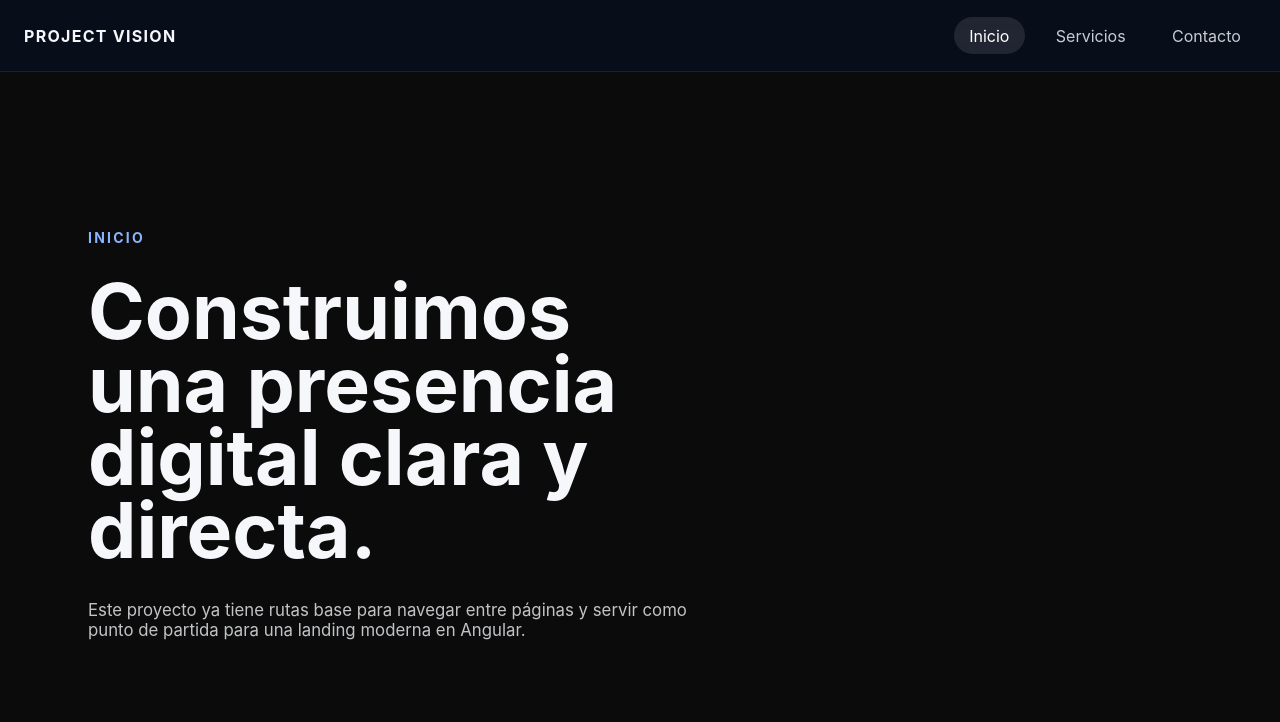
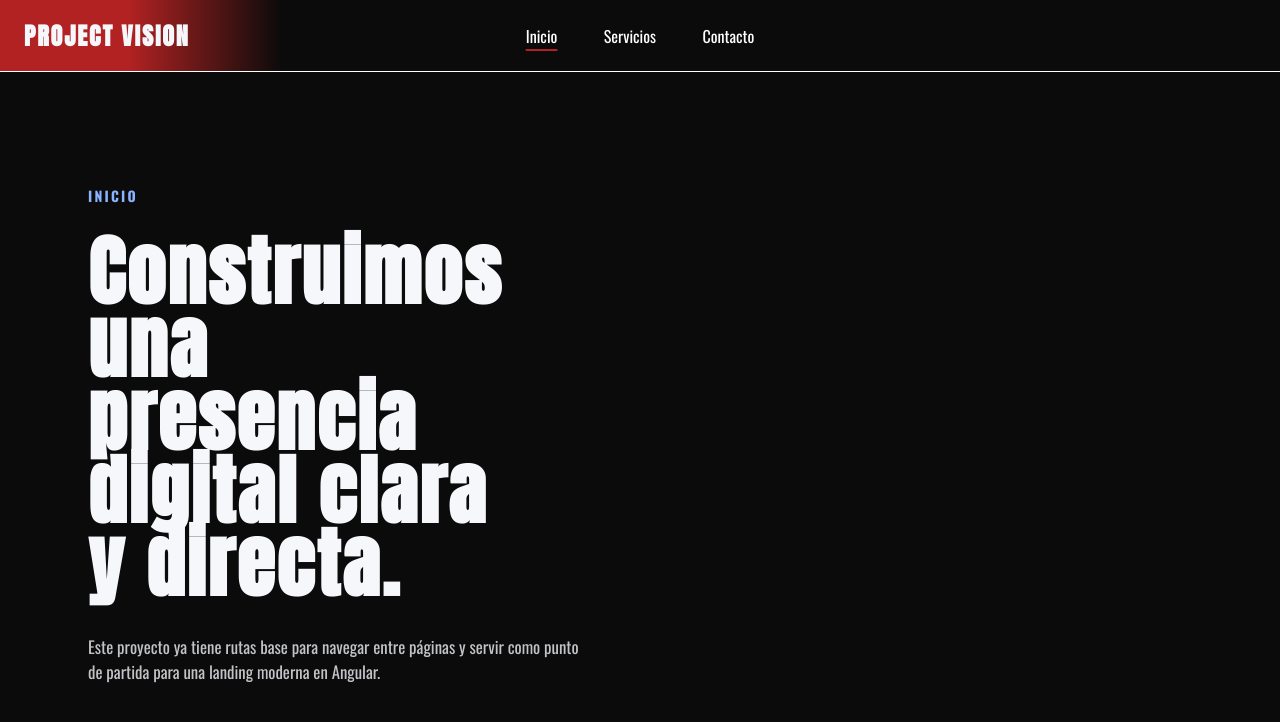
Before and after one commit to KaliKagura/project-vision, an Angular app: page /inicio in a window 1280 px wide. Shown: the top 722 px of the page. Built offline with nearby package versions, Linux system fonts and the light colour scheme.

Commit message:
feat(Navbar): Reworked navbar to center its content, added fonts

```diff
--- a/src/app/Styles/_colors.scss
+++ b/src/app/Styles/_colors.scss
@@ -1,4 +1,6 @@
 $crimson-red: #B22222;
 $light-red: #D44646;
-$dark-gray: #0b0b0b;
+
+// neutral colors
+$black: #0b0b0b;
 $white: #ffffff;
--- a/src/app/components/navbar/navbar.scss
+++ b/src/app/components/navbar/navbar.scss
@@ -1,3 +1,5 @@
+@use '../../Styles/colors';
+
 :host {
   display: block;
   min-height: 100dvh;
@@ -10,11 +12,12 @@
 .navbar {
   align-items: center;
   backdrop-filter: blur(18px);
-  background: rgba(8, 15, 31, 0.78);
-  border-bottom: 1px solid rgba(255, 255, 255, 0.08);
+  background: linear-gradient(90deg, colors.$crimson-red 0%, colors.$crimson-red 10%, colors.$black 22%, colors.$black 100%);
+  border-bottom: 1px solid colors.$white;
   color: #f5f7fb;
-  display: flex;
-  justify-content: space-between;
+  display: grid;
+  grid-template-columns: 1fr auto 1fr;
+  align-items: center;
   min-height: 4.5rem;
   padding: 0 1.5rem;
   position: sticky;
@@ -23,8 +26,11 @@
 }
 
 .brand {
+  grid-column: 1;
+  justify-self: start;
   color: inherit;
-  font-size: 1rem;
+  font-family: var(--font-title);
+  font-size: 1.5rem;
   font-weight: 700;
   letter-spacing: 0.08em;
   text-decoration: none;
@@ -32,23 +38,33 @@
 }
 
 .links {
+  grid-column: 2;
+  justify-self: center;
   display: flex;
   gap: 1rem;
 
   a {
-    border-radius: 999px;
-    color: rgba(245, 247, 251, 0.82);
+    align-items: center;
+    color: colors.$white;
     padding: 0.55rem 0.95rem;
-    text-decoration: none;
+    text-decoration-line: underline;
+    text-decoration-color: transparent;
+    text-decoration-thickness: 2px;
+    text-underline-offset: 6px;
     transition:
       background-color 150ms ease,
-      color 150ms ease;
+      color 150ms ease,
+      text-decoration-color 150ms ease;
   }
 
-  a:hover,
+  a:hover{
+    color: colors.$white;
+    text-decoration-color: colors.$white;
+  }
+
   a.active {
-    background: rgba(255, 255, 255, 0.1);
-    color: #ffffff;
+    color: colors.$white;
+    text-decoration-color: colors.$crimson-red;
   }
 }
 
--- a/src/styles.scss
+++ b/src/styles.scss
@@ -1,4 +1,11 @@
 @use './app/Styles/colors';
+@import url('https://fonts.googleapis.com/css2?family=Anton&family=Bebas+Neue&family=Oswald:wght@200..700&display=swap');
+
+:root {
+  --font-body: 'Oswald', system-ui, -apple-system, BlinkMacSystemFont, 'Segoe UI', sans-serif;
+  --font-title: 'Anton', Impact, 'Arial Black', sans-serif;
+  --font-important: 'Bebas Neue', 'Franklin Gothic Medium', 'Arial Narrow', sans-serif;
+}
 
 html {
   color-scheme: dark;
@@ -7,14 +14,20 @@ html {
 body {
   margin: 0;
   min-height: 100dvh;
-  background: colors.$dark-gray;
-  font-family:
-    Inter,
-    system-ui,
-    -apple-system,
-    BlinkMacSystemFont,
-    'Segoe UI',
-    sans-serif;
+  background: colors.$black;
+  font-family: var(--font-body);
+}
+
+h1,
+h2,
+h3 {
+  font-family: var(--font-title);
+  letter-spacing: 0.03em;
+}
+
+.text-important {
+  font-family: var(--font-important);
+  letter-spacing: 0.05em;
 }
 
 * {
```
